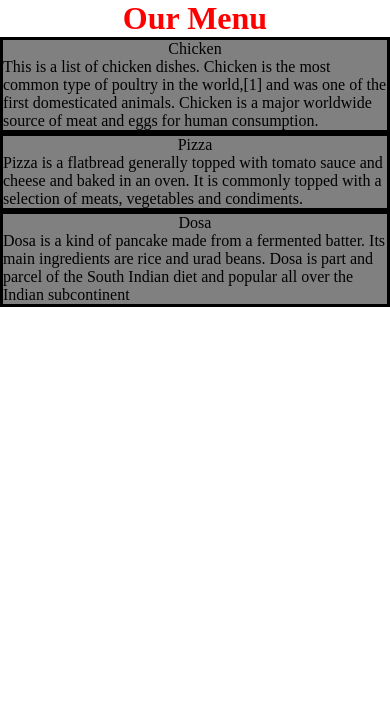
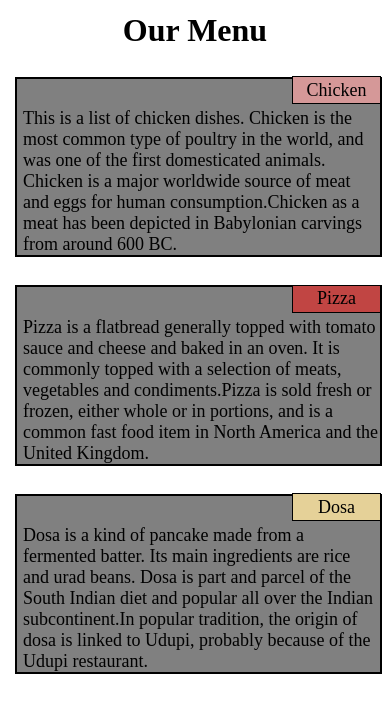
Before and after one commit to tarunkalra/module2, a plain HTML site: page index.html in a window 390 px wide. Drawn offline with Linux system fonts and the light colour scheme.

Commit message:
Update Final 1.0

```diff
--- a/css/style.css
+++ b/css/style.css
@@ -4,29 +4,43 @@
 	box-sizing: border-box;
 }
 h1{
-	color:red;
+	color:black;
+	font-weight: bold;
+	margin-top: 3%;
+	margin-bottom: 5%;
+	font-size: 32px;
 }
 #div1,#div2,#div3{
-	background-color: grey;
-	border: 3px solid black;
+	background-color: #999999;
+	border: 2px solid black;
+	font-family: Verdana serif;
+	font-size: 18px;
 }
-
+#title1{
+	background-color: #D59898;
+}
+#title2{
+	background-color: #C14543;
+}
+#title3{
+	background-color: #E5D198;
+}
 @media (min-width: 992px) {
 	#div1,#div2,#div3{
 		float:left;
-		width:32%;
-		height: 150px;
+		width:30.5%;
+		height: 10%;
 		box-sizing: border-box;
-		margin-left:5px;
-		margin-right: 5px;
+		margin-left:14px;
+		margin-right:14px;
 		position:relative;
 		padding-left: 6px;
+		padding-bottom: 7px;
 	}
 	.title{
 	width: 25%;
 	padding: 2.5px 5px 2.5px 5px;
-	background-color: red;
-	border: 2px solid black;
+	border: 1px solid black;
 	position: relative;
 	left:75.4%;
 	margin-top:-2.5px;
@@ -41,24 +55,53 @@ h1{
 		float: left;
 		width: 47%;
 		box-sizing: border-box;
-		height: 150px;
+		height: 10%;
 		border-width: 2px;
 		margin-left: 10px;
 		margin-right: 10px;
 		margin-bottom: 20px;
+		padding-left: 5px;
+		padding-bottom: 7px;
 	}
 	#div3{
 		float: left;
 		width: 96.5%;
 		box-sizing: border-box;
 		margin-left: 10px;
+		padding-left: 5px;
+		padding-bottom: 7px;
 
 	}
 	.title{
 	width: 25%;
 	padding: 2.5px 5px 2.5px 5px;
-	background-color: red;
-	border: 2px solid black;
+	border: 1px solid black;
+	position: relative;
+	left:75.2%;
+	margin-top:-2.5px;
+	margin-right: -2.5px;
+	margin-bottom: 4px;
+}
+
+}
+
+
+@media (max-width: 767px){
+#div1,#div2,#div3{
+		box-sizing: border-box;
+		width:94%;
+		height: 6%;
+		background-color: grey;
+		margin-left:15px;
+		margin-right: 15px;
+		margin-top: 28px;
+		position:relative;
+		padding-left: 6px;
+	}
+	.title{
+	width: 25%;
+	padding: 2.5px 5px 2.5px 5px;
+	border: 1px solid black;
 	position: relative;
 	left:75.4%;
 	margin-top:-2.5px;
@@ -67,10 +110,3 @@ h1{
 }
 
 }
-
-}
-
-@media (max-width: 767px){
-
-
-}
--- a/index.html
+++ b/index.html
@@ -8,16 +8,15 @@
 <body>
 	<h1><center>Our Menu</center></h1>
 	<div id="div1">
-	<div class="title"><center>Chicken</center></div>
-	This is a list of chicken dishes. Chicken is the most common type of poultry in the world,[1] and was one of the first domesticated animals. Chicken is a major worldwide source of meat and eggs for human consumption.
-	</div>
+	<div class="title" id="title1"><center>Chicken</center></div>
+	This is a list of chicken dishes. Chicken is the most common type of poultry in the world, and was one of the first domesticated animals. Chicken is a major worldwide source of meat and eggs for human consumption.Chicken as a meat has been depicted in Babylonian carvings from around 600 BC. </div>
 	<div id="div2">
-		<div class="title"><center>Pizza</center></div>
-		Pizza is a flatbread generally topped with tomato sauce and cheese and baked in an oven. It is commonly topped with a selection of meats, vegetables and condiments.
+		<div class="title" id="title2"><center>Pizza</center></div>
+		Pizza is a flatbread generally topped with tomato sauce and cheese and baked in an oven. It is commonly topped with a selection of meats, vegetables and condiments.Pizza is sold fresh or frozen, either whole or in portions, and is a common fast food item in North America and the United Kingdom.
 	</div>
 	<div id="div3">
-		<div class="title"><center>Dosa</center></div>
-		Dosa is a kind of pancake made from a fermented batter. Its main ingredients are rice and urad beans. Dosa is part and parcel of the South Indian diet and popular all over the Indian subcontinent
+		<div class="title" id="title3"><center>Dosa</center></div>
+		Dosa is a kind of pancake made from a fermented batter. Its main ingredients are rice and urad beans. Dosa is part and parcel of the South Indian diet and popular all over the Indian subcontinent.In popular tradition, the origin of dosa is linked to Udupi, probably because of the Udupi restaurant.
 
 	</div>
 </body>
```
